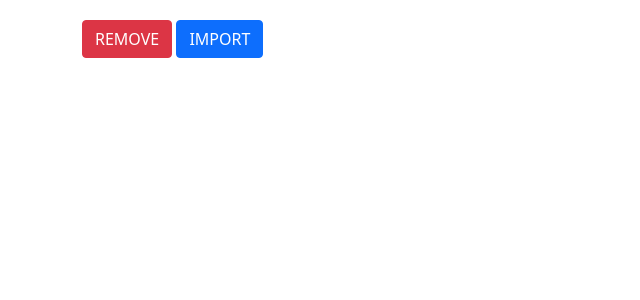
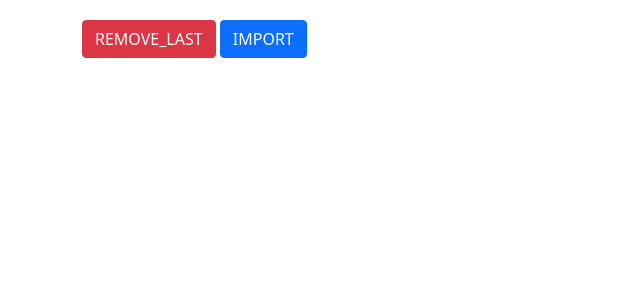
Before and after one commit to kk0walski/bookList, a Flask app: template backend/src/templates/import2.html in a window 1280 px wide. Shown: the part 56-356 px from the top of the page, without its empty margins (0-640 px from the left). Run offline with Flask 2, Linux system fonts and the light colour scheme; the template is opened without the code that fills it: values that come from a table or form of the project are taken from there, others are empty; some libraries are stand-ins or nearby versions.

Commit message:
Refactor import form

```diff
--- a/backend/src/forms.py
+++ b/backend/src/forms.py
@@ -20,7 +20,7 @@ class BookForm(FlaskForm):
 
 class ImportForm(FlaskForm):
     books = FieldList(FormField(BookForm))
-    remove = SubmitField("REMOVE")
+    remove = SubmitField("REMOVE_LAST")
     submit = SubmitField("IMPORT")
 
 
--- a/backend/src/templates/import2.html
+++ b/backend/src/templates/import2.html
@@ -4,6 +4,10 @@
 <div class="row">
     <form action="" method="post" novalidate>
         {{ form.hidden_tag() }}
+        {{ form.remove(class_="btn btn-danger") }}
+        {{ form.submit(class_="btn btn-primary") }}
+        <br />
+        <br />
         {% for book in form.books %}
         <div class="shadow-sm p-3 mb-5 bg-body rounded mb-4">
             {{ book.hidden_tag() }}
@@ -72,8 +76,6 @@
             </div>
         </div>
         {% endfor %}
-        {{ form.remove(class_="btn btn-danger") }}
-        {{ form.submit(class_="btn btn-primary") }}
     </form>
 </div>
 {% endblock %}
```
